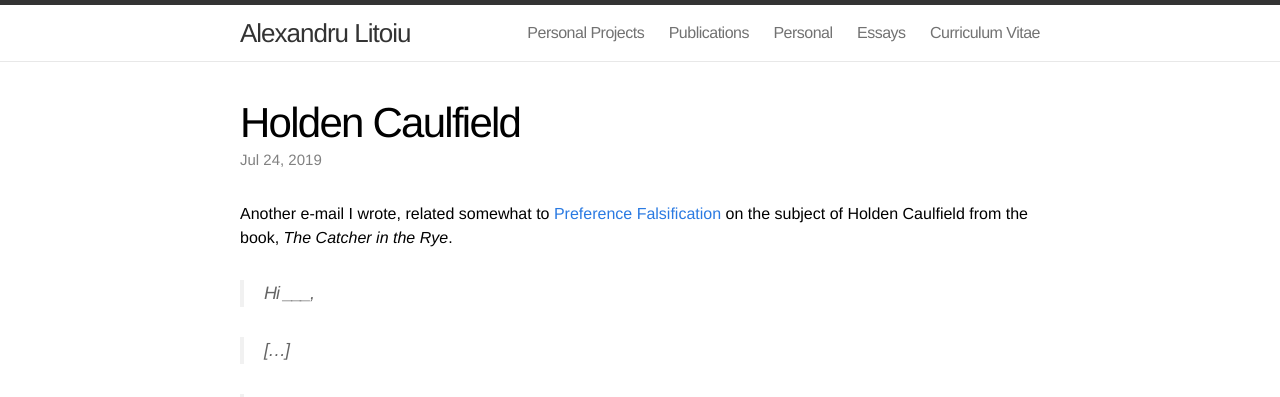
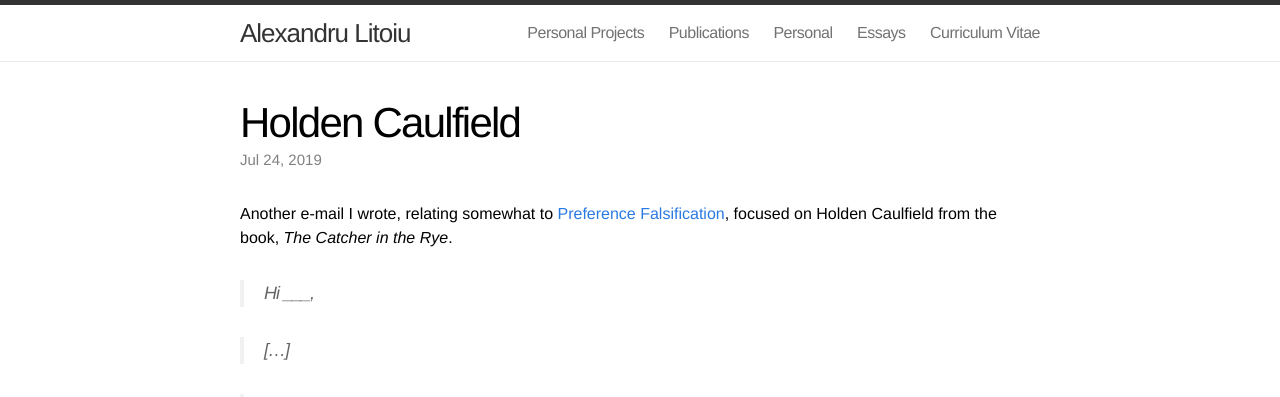
Before and after one commit to alitoiu/alitoiu.github.io, a Jekyll site: the page built from _posts/2019-07-24-Holden.markdown, in a window 1280 px wide and 900 px high. Shown: the top 397 px of the window. Built offline with Jekyll 4.4.1, drawn with Linux system fonts in a browser that asks for light colours.

Commit message:
Changed preamble for holden

```diff
--- a/_posts/2019-07-24-Holden.markdown
+++ b/_posts/2019-07-24-Holden.markdown
@@ -4,7 +4,7 @@ title:  "Holden Caulfield"
 date:   2019-07-24 07:00:00
 ---
 
-Another e-mail I wrote, related somewhat to [Preference Falsification]({% post_url 2019-06-22-Preference-Falsification %}) on the subject of Holden Caulfield from the book, *The Catcher in the Rye*.
+Another e-mail I wrote, relating somewhat to [Preference Falsification]({% post_url 2019-06-22-Preference-Falsification %}), focused on Holden Caulfield from the book, *The Catcher in the Rye*.
 
 > Hi _______,
 
```
